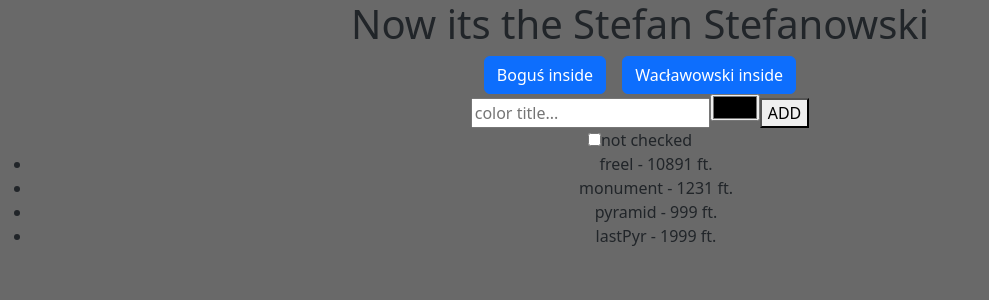
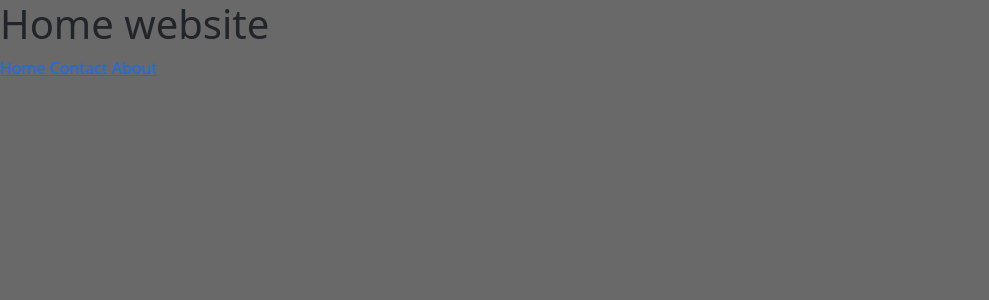
Before and after one commit to ReDesignIT-Dev/DRF_With_React, a React (Create React App) app in the folder frontend/: page / in a window 1280 px wide. Shown: the top 300 px of the page, without its empty margins (0-989 px from the left). Built offline with nearby package versions, Linux system fonts and the light colour scheme.

Commit message:
Links between pages

```diff
--- a/frontend/src/App.js
+++ b/frontend/src/App.js
@@ -3,8 +3,52 @@ import { useState, useEffect, useRef, useReducer } from 'react';
 import Button from 'react-bootstrap/Button';
 import 'bootstrap/dist/css/bootstrap.min.css';
 import Stack from '@mui/material/Stack';
+import {Link} from "react-router-dom";
 
-function App() {
+function Home() {
+  return (
+    <div>
+      <h1> Home website </h1>
+      <nav>
+        <Link to="/"> Home </Link>
+        <Link to="/contact"> Contact </Link>
+        <Link to="/about"> About </Link>
+      </nav>
+    </div>
+  );
+}
+
+export function About() {
+  return (
+    <div>
+      <h1> About this website </h1>
+      <nav>
+        <Link to="/"> Home </Link>
+        <Link to="/contact"> Contact </Link>
+        <Link to="/about"> About </Link>
+      </nav>
+    </div>
+  );
+}
+
+export function Contact() {
+  return (
+    <div>
+      <h1> Contact form for the website </h1>
+      <nav>
+        <Link to="/"> Home </Link>
+        <Link to="/contact"> Contact </Link>
+        <Link to="/about"> About </Link>
+      </nav>
+    </div>
+  );
+}
+
+export function App(){
+  return <Home />;
+}
+
+function Training() {
 
   const [name, setName] = useState("Stefan");
   const [surname, setSurname] = useState("Stefanowski");
--- a/frontend/src/index.js
+++ b/frontend/src/index.js
@@ -3,11 +3,19 @@ import ReactDOM from 'react-dom/client';
 import './index.css';
 import App from './App';
 import reportWebVitals from './reportWebVitals';
+import { BrowserRouter, Routes, Route } from "react-router-dom"
+import { About, Contact } from "./App";
 
 const root = ReactDOM.createRoot(document.getElementById('root'));
 root.render(
   <React.StrictMode>
-    <App />
+    <BrowserRouter>
+      <Routes>
+        <Route path="/" element={<App />} />
+        <Route path="/about" element={<About />} />
+        <Route path="/contact" element={<Contact />} />
+      </Routes>
+    </BrowserRouter>
   </React.StrictMode>
 );
 
```
